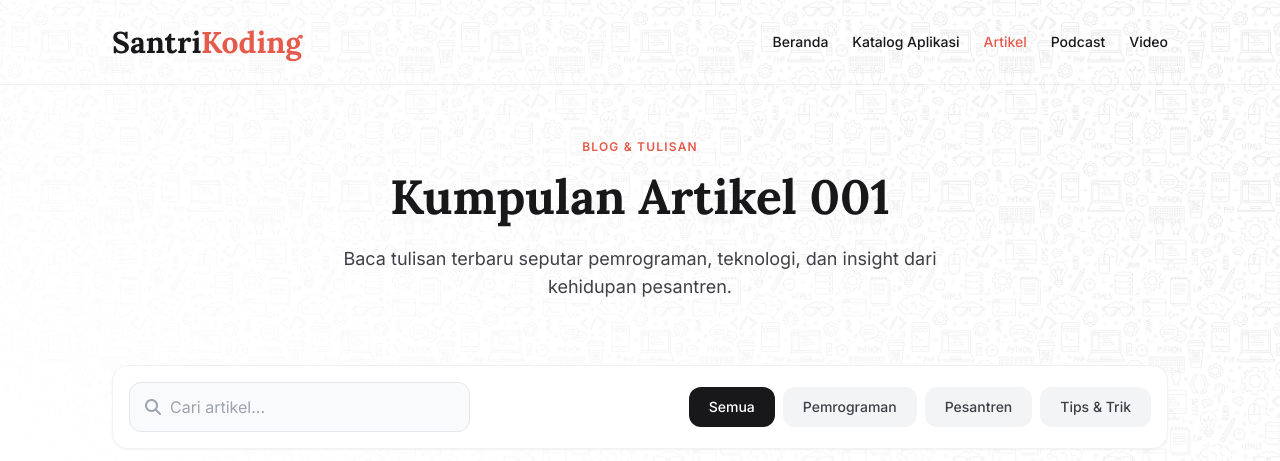
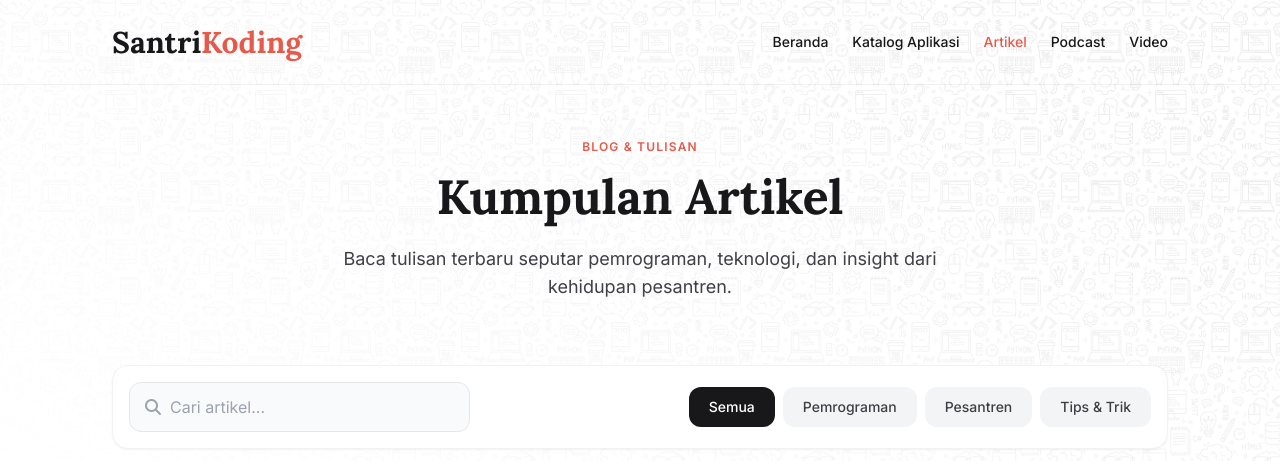
Before and after one commit to surur99ms/cob, a PHP site: page /artikel.php in a window 1280 px wide. Shown: the top 461 px of the page. Run offline with PHP 8.4, Linux system fonts and the light colour scheme; some libraries are stand-ins or nearby versions.

Commit message:
refactor: ubah judul halaman dan title dari Kumpulan Artikel 001 menjadi Kumpulan Artikel

```diff
--- a/artikel.php
+++ b/artikel.php
@@ -7,7 +7,7 @@ session_start();
 <head>
     <meta charset="UTF-8">
     <meta name="viewport" content="width=device-width, initial-scale=1.0">
-    <title>Kumpulan Artikel 001 | Santri Koding</title>
+    <title>Kumpulan Artikel | Santri Koding</title>
     <!-- Favicon -->
     <link rel="icon" href="favicon.png" type="image/png">
     <!-- Tailwind CSS CDN -->
@@ -93,7 +93,7 @@ session_start();
             <!-- Page Header -->
             <div class="text-center max-w-2xl mx-auto mb-16">
                 <span class="text-accent font-bold tracking-widest uppercase text-xs">Blog & Tulisan</span>
-                <h1 class="text-5xl font-serif font-bold text-ink mt-4 mb-6">Kumpulan Artikel 001</h1>
+                <h1 class="text-5xl font-serif font-bold text-ink mt-4 mb-6">Kumpulan Artikel</h1>
                 <p class="text-lg text-inkLight">Baca tulisan terbaru seputar pemrograman, teknologi, dan insight dari kehidupan pesantren.</p>
             </div>
 
```
